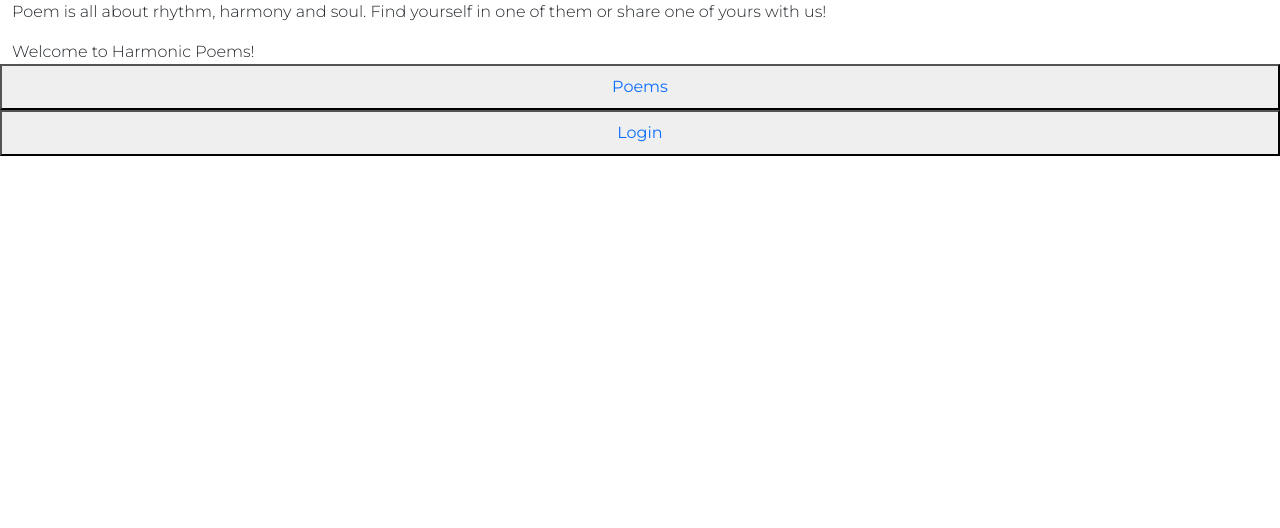
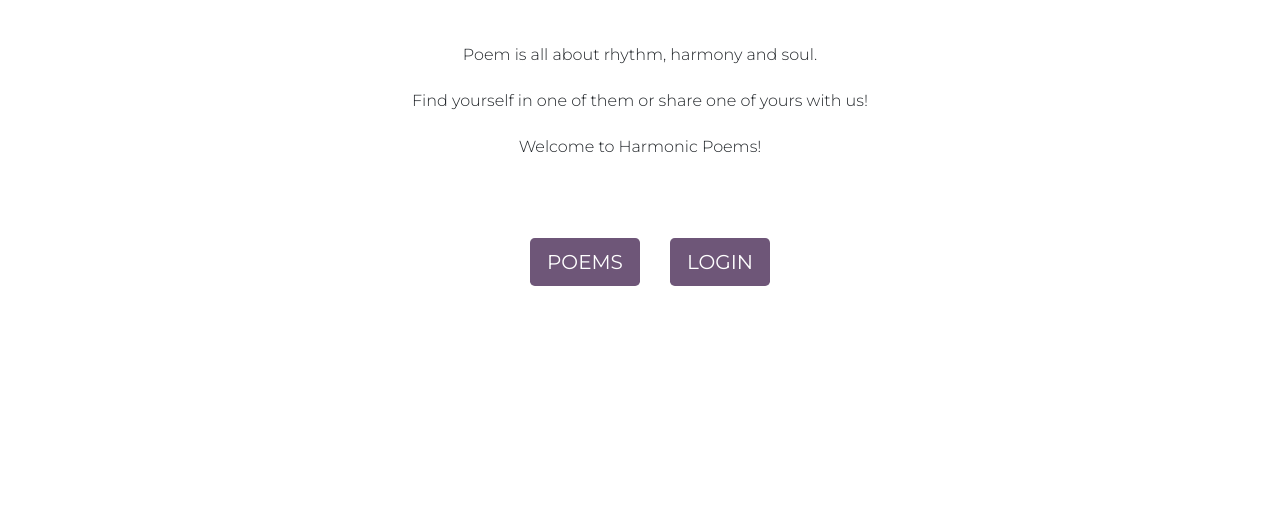
Before and after one commit to MerveKucukzoroglu/days-tea, a Django app: page / in a window 1280 px wide. Shown: the part 94-622 px from the top of the page. Run offline with Django 3.2, Linux system fonts and the light colour scheme.

Commit message:
Style landing home page

```diff
--- a/static/css/style.css
+++ b/static/css/style.css
@@ -187,3 +187,21 @@ body {
     margin-left: auto;
     margin-right: auto;
 }
+
+/* home page */
+.intro-msg {
+    text-align: center;
+    margin:40px 20px 20px 20px;
+    line-height: 30px;
+}
+
+.home-link {
+    height: 50px;
+    width: 100px;
+    text-decoration: none;
+    align-items: center;
+    margin:20px;
+    padding: 10px;
+    border-color: none;
+    border-radius: 20px;
+}
--- a/templates/index.html
+++ b/templates/index.html
@@ -3,16 +3,16 @@
 {% block content %}
 
 <div class="container-fluid">
-    <div class="row">
-        <div class="justify-content-center">
-            <p class="intro-msg">Poem is all about rhythm, harmony and soul.
-                Find yourself in one of them or share one of yours with us!</p>
-            <span class="welcome-msg">Welcome to Harmonic Poems!</span>
-        </div>
+    <div class="row intro-msg">
+
+        <p>Poem is all about rhythm, harmony and soul.</p>
+        <p>Find yourself in one of them or share one of yours with us!</p>
+        <p>Welcome to Harmonic Poems!</p>
+
     </div>
-    <div class="row">
-        <button><a class="nav-link" href="{% url 'poem_list' %}">Poems</a></button>
-        <button><a class="nav-link" href="#">Login</a></button>
+    <div class="d-flex justify-content-center">
+        <a class="home-link" href="{% url 'poem_list' %}"><button class="btn btn-signup btn-lg">POEMS</button></a>
+        <a class="home-link" href="#"><button class="btn btn-signup btn-lg">LOGIN</button></a>
     </div>
 </div>
 {%endblock%}
```
